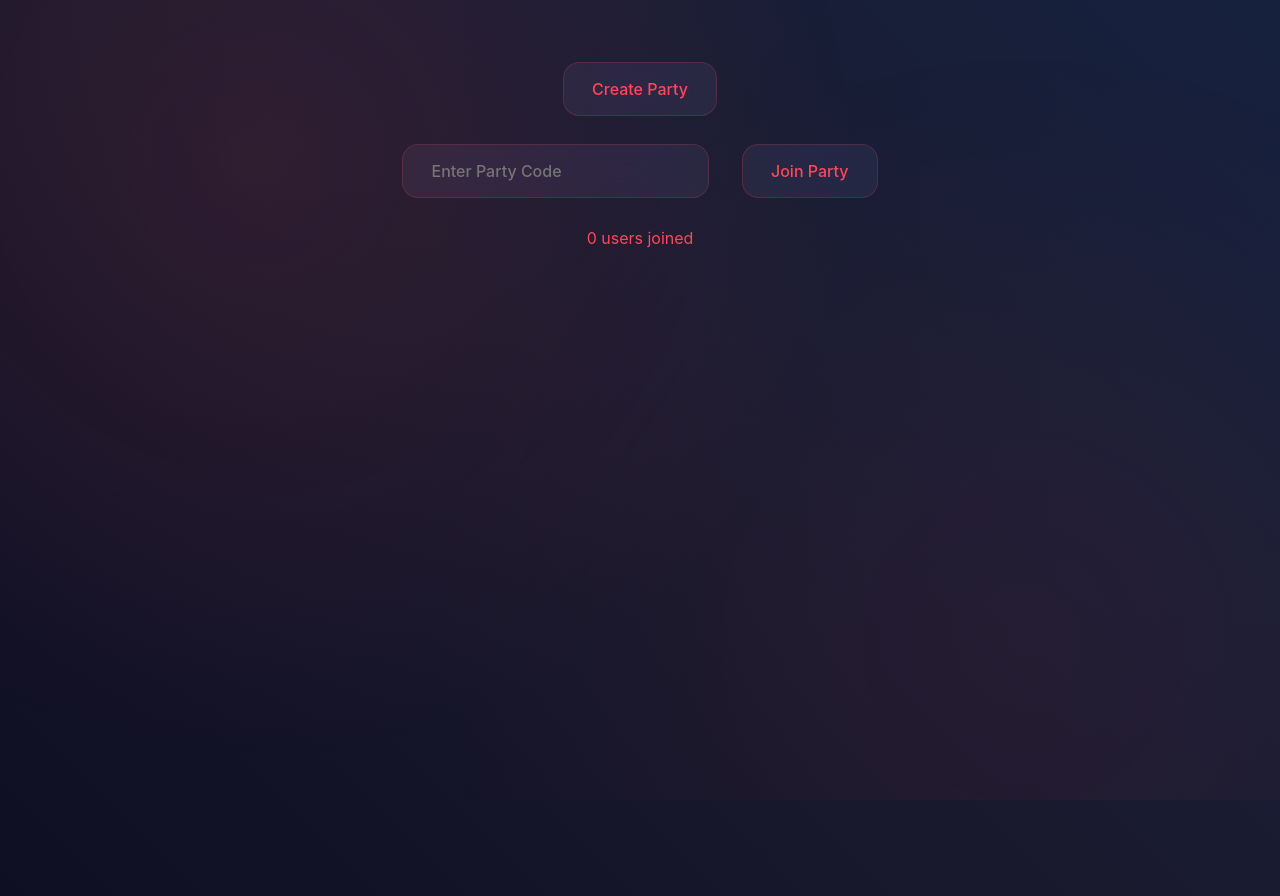
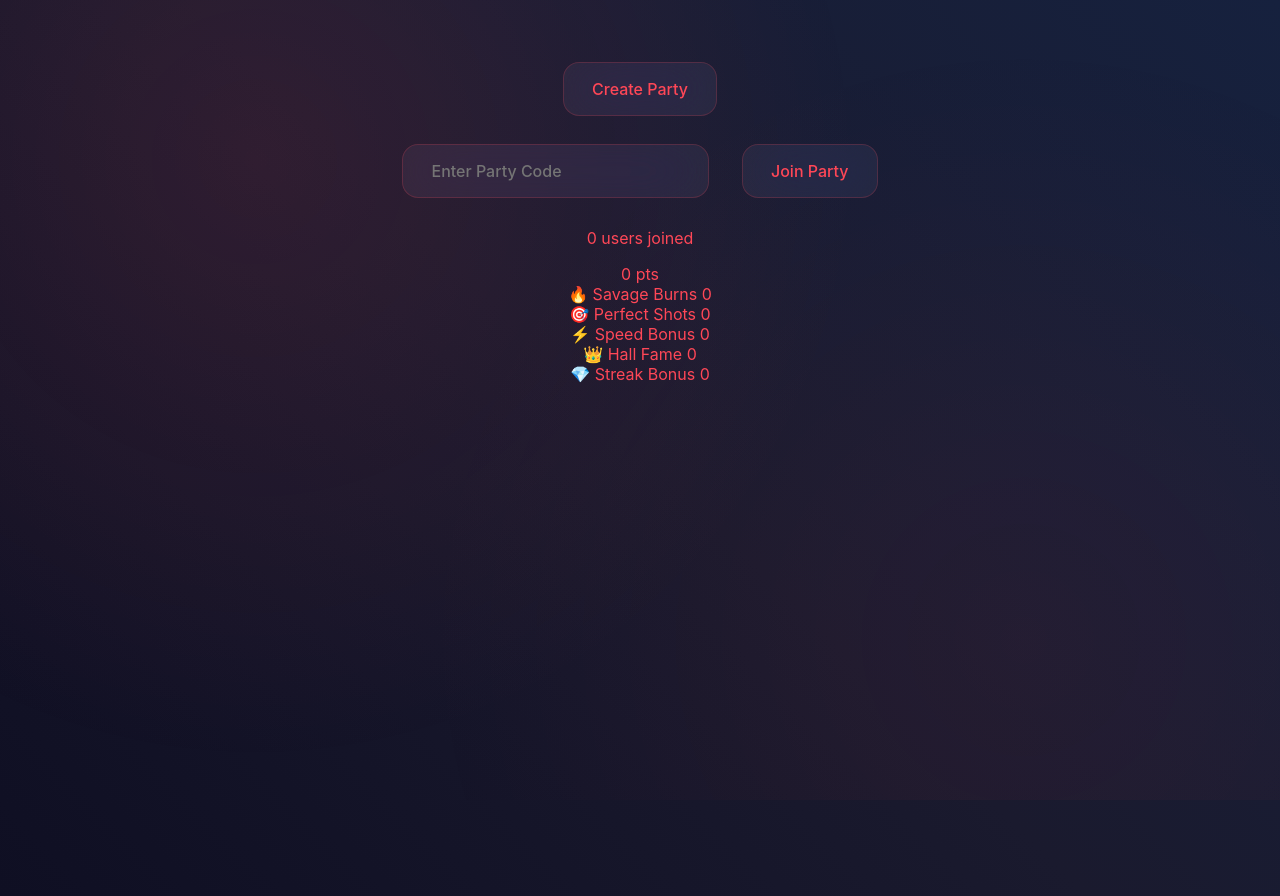
Before and after one commit to devwaghela123/once-again-bitch, a website: page public/index.html in a window 1280 px wide. Drawn offline with nearby package versions, Linux system fonts and the light colour scheme; no server answers.

Commit message:
Update index.html

```diff
--- a/public/index.html
+++ b/public/index.html
@@ -15,6 +15,42 @@
     </div>
     <p id="userCount">0 users joined</p>
     <p id="error" class="error"></p>
+    <div id="pointsDisplay">
+  <div class="points-container">
+    <div class="points-value">
+      <span id="currentPoints">0</span>
+      <span class="points-label">pts</span>
+    </div>
+    <div class="points-breakdown">
+      <div class="point-item">
+        <span class="point-icon">🔥</span>
+        <span class="point-desc">Savage Burns</span>
+        <span class="point-count" id="burnPoints">0</span>
+      </div>
+      <div class="point-item">
+        <span class="point-icon">🎯</span>
+        <span class="point-desc">Perfect Shots</span>
+        <span class="point-count" id="targetPoints">0</span>
+      </div>
+      <div class="point-item">
+        <span class="point-icon">⚡</span>
+        <span class="point-desc">Speed Bonus</span>
+        <span class="point-count" id="speedPoints">0</span>
+      </div>
+      <div class="point-item">
+        <span class="point-icon">👑</span>
+        <span class="point-desc">Hall Fame</span>
+        <span class="point-count" id="famePoints">0</span>
+      </div>
+      <div class="point-item">
+        <span class="point-icon">💎</span>
+        <span class="point-desc">Streak Bonus</span>
+        <span class="point-count" id="streakPoints">0</span>
+      </div>
+    </div>
+  </div>
+</div>
+
   </div>
 
   <div id="uploadPhotos" style="display: none;">
```
